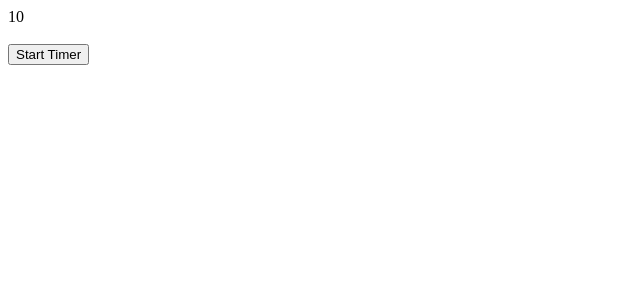
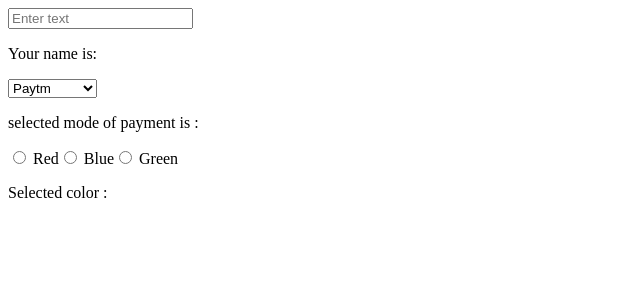
Before and after one commit to Chirag-04/react-practice-, a React (Vite) app in the folder demo/: page / in a window 1280 px wide. Shown: the top 300 px of the page, without its empty margins (0-640 px from the left). Built offline with nearby package versions, Linux system fonts and the light colour scheme.

Commit message:
input change handler in react

```diff
--- a/demo/src/App.jsx
+++ b/demo/src/App.jsx
@@ -1,10 +1,9 @@
 import React from 'react'
-import Btn from './Components/Btn/Btn';
-import Counter from './Components/Counter';
+import Event from './Components/Event';
 const App = () => {
   return (
     <div>
-      <Counter/>
+      <Event/>
     </div>
   )
 }
--- /dev/null
+++ b/demo/src/Components/Event.jsx
@@ -0,0 +1,50 @@
+import React, { useState } from "react";
+
+// task 1 :
+const Event = () => {
+  const [name, setName] = useState("");
+  const [category, setCategory] = useState("");
+  const [color , setColor] = useState("");
+  const changeInput = (e) => {
+    setName(e.target.value);
+  };
+  const changeSelect = (e) => {
+    setCategory(e.target.value);
+  };
+  const changeRadio=(e)=>{
+    setColor(e.target.value);
+  }
+  return (
+    <div>
+      <input
+        placeholder="Enter text"
+        onChange={(e) => changeInput(e)}
+        value={name}
+      />
+      <p>Your name is:{name} </p>
+      <select onChange={(e) => changeSelect(e)}>
+        <option>Paytm</option>
+        <option>PhonePe</option>
+        <option>Mastercard</option>
+        <option>Visa</option>
+      </select>
+      <p>selected mode of payment is : {category}</p>
+
+      <label>
+        <input onChange={(e)=> changeRadio(e)}type="radio" name="color" value="red" /> Red
+      </label>
+
+      <label>
+        <input onChange={(e)=> changeRadio(e)}type="radio" name="color" value="blue" /> Blue
+      </label>
+
+      <label>
+        <input onChange={(e)=> changeRadio(e)}type="radio" name="color" value="green" /> Green
+      </label>
+
+      <p>Selected color : {color}</p>
+    </div>
+  );
+};
+
+export default Event;
```
Also changed, not shown: demo/src/Components/Color/Color.css (added), demo/src/Components/Color/Color.jsx (added).
